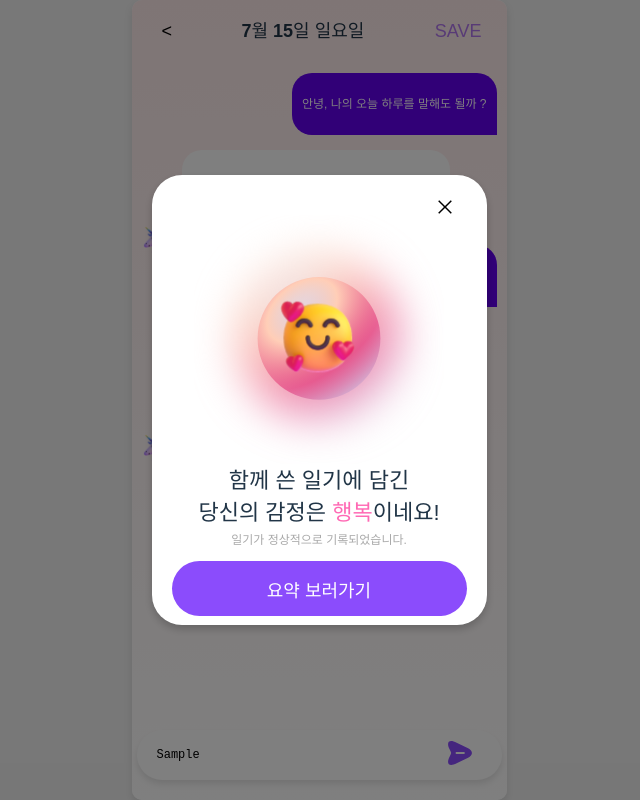
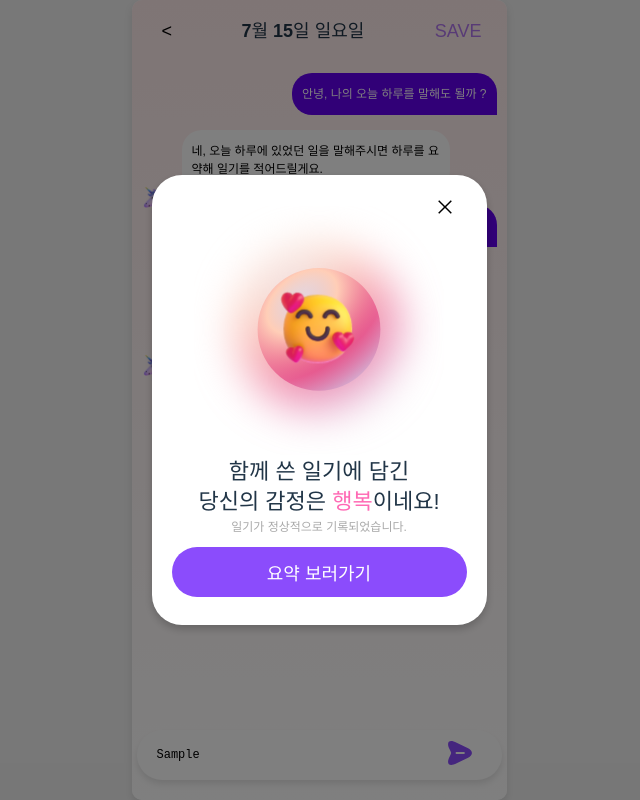
Before and after one commit to Likelion-PNU-FE/chatdiary, a React (Vite) app: page / in a window 1280 px wide. Both pictures are taken after typing "Sample" into the empty fields and a click on the button "SAVE". Shown: the whole page, without its empty margins (321-961 px from the left). Built offline with nearby package versions, Linux system fonts and the light colour scheme; a web font is replaced by a local one.

Commit message:
수정까지 완료

```diff
--- a/src/styles/Chat.css
+++ b/src/styles/Chat.css
@@ -91,9 +91,8 @@
 
 .chat-bubble {
   max-width: 70%;
-    padding: 10px; /* 말풍선 안의 여백 */
+  padding: 0px 10px; /* 말풍선 안의 여백 */
   border-radius: 20px;
-    word-break: break-word;
   font-size: 12px; /* 글자 크기 조정 */
   position: relative;
 }
@@ -120,6 +119,7 @@
 
 .chat-footer {
   width: 365px; /* 입력창 테두리 너비 조정 */
+
   min-height: 50px; /* 입력창 테두리 최소 높이 조정 */
   display: flex;
   align-items: center;
--- a/src/styles/Popup.css
+++ b/src/styles/Popup.css
@@ -51,10 +51,11 @@
   margin-top: 10px; /* 이모지와 상단 간격 조정 */
   width: 250px; /* 이모지 너비 */
   height: 250px; /* 이모지 높이 */
+  margin-bottom: 1px;
 }
 
 .popup-summary .popup-content {
-  margin-top: 10px; /* 이모지와 텍스트 사이의 간격 조정 */
+  margin-top: 1px; /* 이모지와 텍스트 사이의 간격 조정 */
   width: 100%;
   display: flex;
   flex-direction: column;
@@ -63,7 +64,7 @@
 }
 
 .popup-summary .popup-content p {
-  margin: 5px 0; /* 텍스트와 이미지 사이의 여백을 줄임 */
+  margin: 4px 0; /* 텍스트와 이미지 사이의 여백을 줄임 */
   font-size: 22px; /* 기본 글자 크기 */
 }
 
@@ -77,7 +78,7 @@
   color: white;
   border: none;
   width: 295px; /* 버튼 너비 */
-  height: 55px; /* 버튼 높이 */
+  height: 50px; /* 버튼 높이 */
   border-radius: 30px; /* 버튼을 최대한 둥글게 */
   cursor: pointer;
   margin-top: 10px;
```
Also changed, not shown: src/App.css (line endings or trailing spaces), src/App.jsx (line endings or trailing spaces), src/components/DiarySummaryEdit.jsx (line endings or trailing spaces), src/components/DiarySummaryView.jsx (line endings or trailing spaces), src/styles/DiarySummary.css (indentation only). Lines whose indentation alone changed are shown as unchanged.
